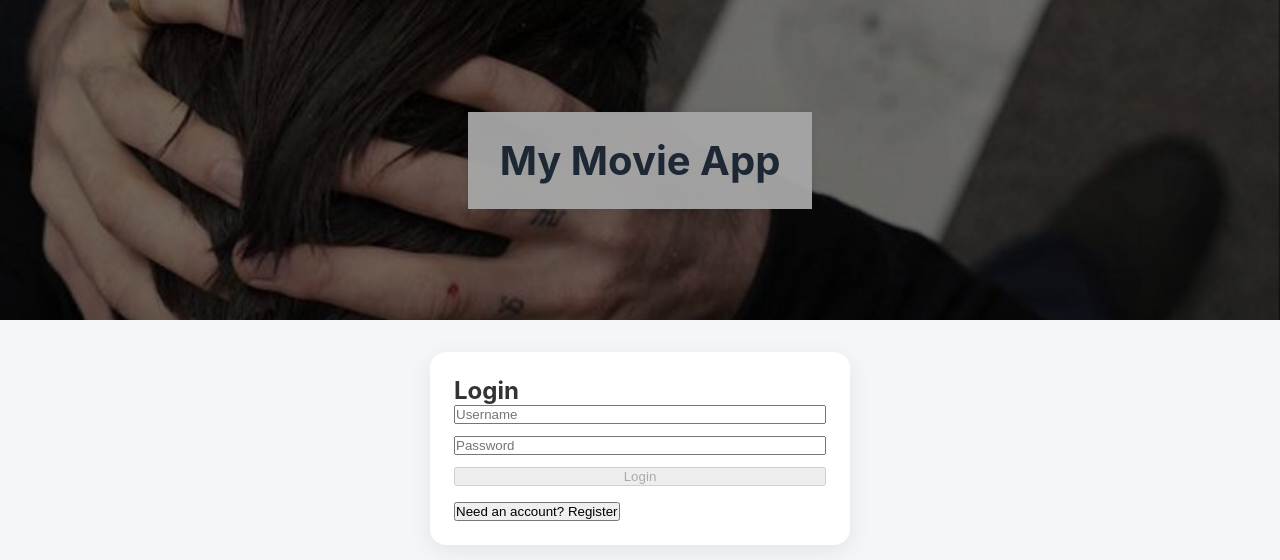
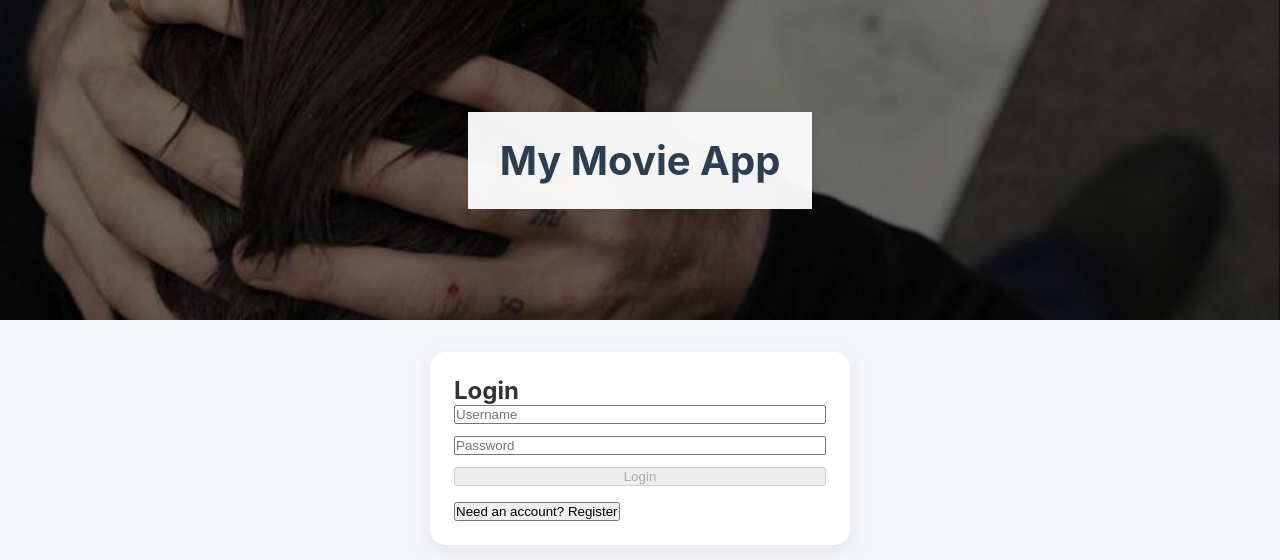
Before and after one commit to bk-kushal/Frontend_MovieApp, a Vue app: page / in a window 1280 px wide. Shown: the top 560 px of the page. Built offline with nearby package versions, Linux system fonts and the light colour scheme; the HTML template or start-up script is replaced by a standard one.

Commit message:
Logout Button CSS

```diff
--- a/src/App.vue
+++ b/src/App.vue
@@ -167,6 +167,10 @@ body {
   position: absolute;
   inset: 0;
   background: rgba(0, 0, 0, 0.35);
+
+  pointer-events: none;
+  z-index: 0;
+
 }
 
 .app-header {
@@ -174,6 +178,9 @@ body {
   padding: 1.5rem 2rem;
   box-shadow: 0 2px 8px rgba(0, 0, 0, 0.1);
   text-align: center;
+
+  position: relative;
+  z-index: 1;
 }
 
 .app-header h1 {
```
